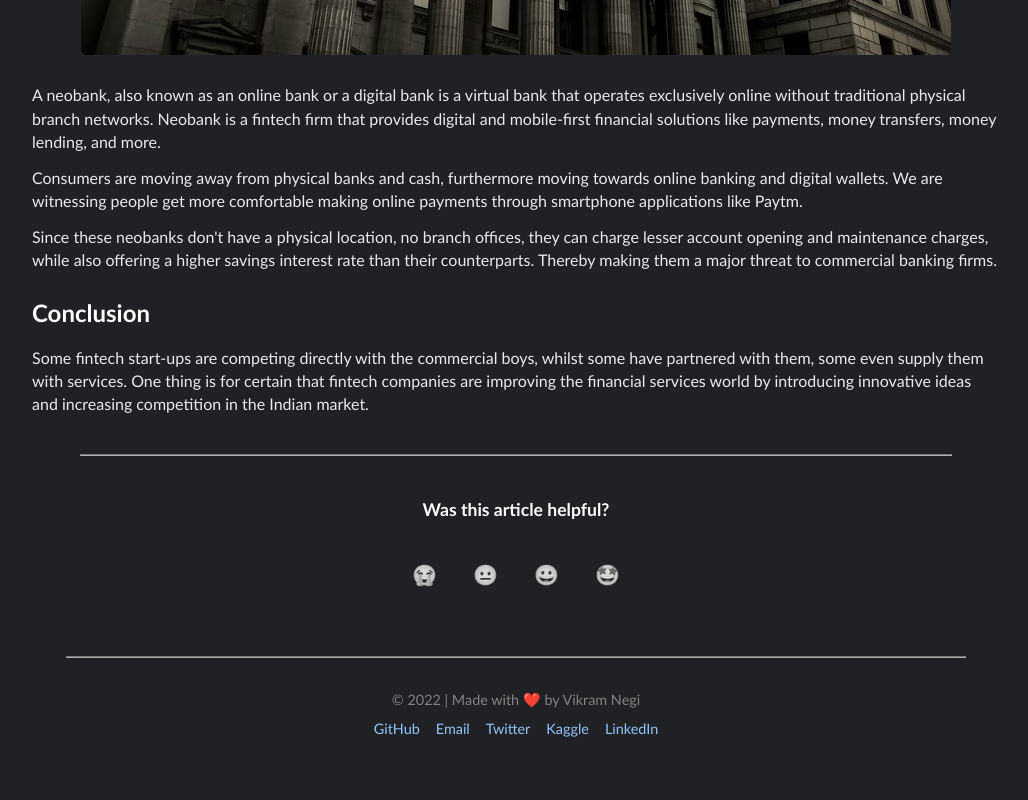
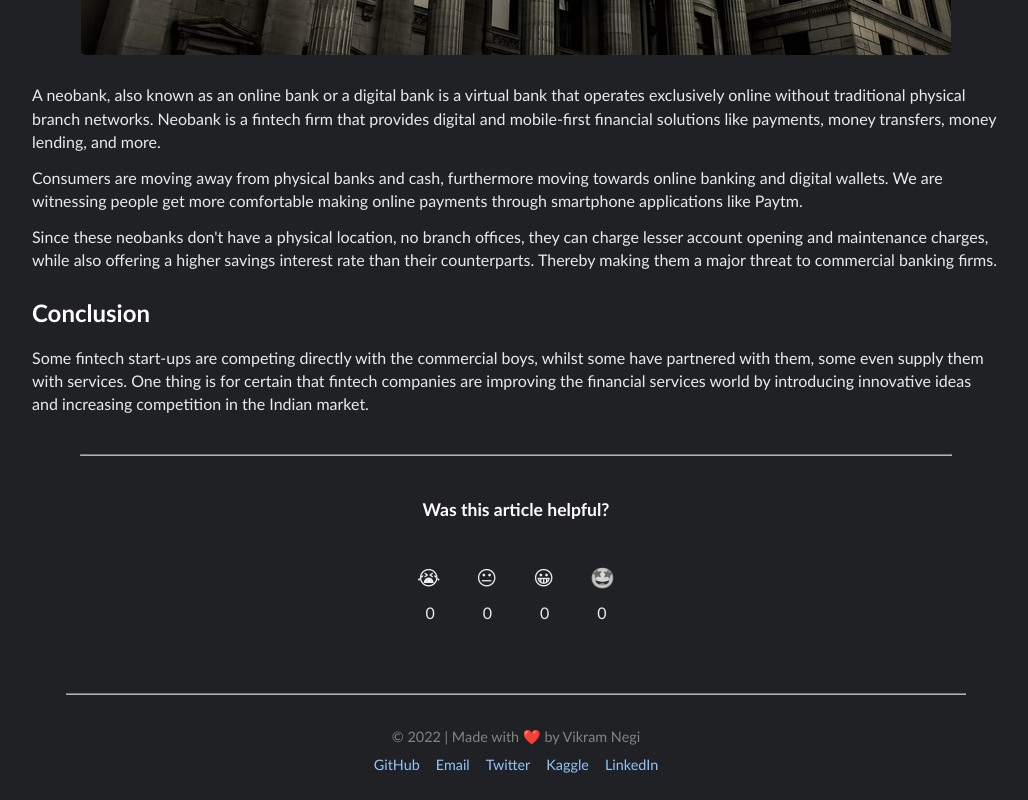
Before and after one commit to lostvikx/website-nextjs, a Next.js app: page /blog/fintech-info in a window 1280 px wide. Shown: the part 2292-3092 px from the top of the page, without its empty margins (124-1152 px from the left). Before the commit the page ends 3056 px from the top, so only its background shows below. Built offline with nearby package versions, Linux system fonts and the light colour scheme.

Commit message:
added hits/likes

```diff
--- /dev/null
+++ b/components/Reactions.js
@@ -0,0 +1,54 @@
+import { useState } from "react";
+
+export default function Reactions() {
+
+  const [reaction, setReaction] = useState(null);
+  const [hits, setHits] = useState([0, 0, 0, 0]);
+
+  function handleFaceClick(key) {
+    setReaction(key);
+  }
+
+  const faces = ["😭", "😐", "😀", "🤩"];
+
+  const Faces = faces.map((face, i) => {
+
+    return (reaction == i)
+      ? <div
+        key={i}
+        className="face face-selected"
+        onClick={() => handleFaceClick(null)}
+      >
+        {face}
+      </div>
+      : <div
+        key={i}
+        className="face"
+        onClick={() => handleFaceClick(i)}
+      >
+        {face}
+      </div>
+  });
+
+  const Hits = hits.map((hit, i) => {
+    return (
+      <div
+        key={i}
+        className="hit"
+      >
+        <span>{hits[i]}</span>
+      </div>
+    );
+  })
+
+  return (
+    <>
+    <div className="reactions">
+      {Faces}
+    </div>
+    <div className="hits">
+      {Hits}
+    </div>
+    </>
+  );
+}
--- a/pages/blog/[slug].js
+++ b/pages/blog/[slug].js
@@ -5,33 +5,11 @@ import Layout from "../../components/Layout";
 import Link from "next/link";
 import Image from "next/image";
 import { calcReadingTime, createMarked } from "../../utils/helper";
-import { useState } from "react";
+import Reactions from "../../components/Reactions";
 
 export default function BlogPost({ metaData, slug, content}) {
 
-  const [reaction, setReaction] = useState(null);
 
-  const Reactions = () => {
-    const faces = ["😭", "😐", "😀", "🤩"];
-    return faces.map((face, i) => {
-
-      return (reaction == i)
-        ? <button
-            key={i}
-            className="face face-selected"
-            onClick={() => setReaction(null)}
-          >
-            {face}
-          </button>
-        : <button
-            key={i}
-            className="face"
-            onClick={() => setReaction(i)}
-          >
-            {face}
-          </button>
-    });
-  }
 
   return (
     <Layout title={`${metaData.title} | Vikram Negi`} blog = { true }>
@@ -69,9 +47,7 @@ export default function BlogPost({ metaData, slug, content}) {
 
       <div>
         <h5 className="reaction-header">Was this article helpful?</h5>
-        <div className="reactions">
           <Reactions />
-        </div>
       </div>
     </Layout>
   );
--- a/styles/article.css
+++ b/styles/article.css
@@ -163,8 +163,20 @@ blockquote {
   font-size: 1.25rem;
   filter: grayscale(1);
   padding: 0.25em 0.5em;
-  background: none;
-  border: none;
+  /* background: none;
+  border: none; */
+}
+
+.hits {
+  display: flex;
+  justify-content: center;
+  align-items: center;
+  gap: 2rem;
+}
+
+.hit {
+  font-size: 1rem;
+  padding: 0.25em 0.5em;
 }
 
 .face:hover {
```
